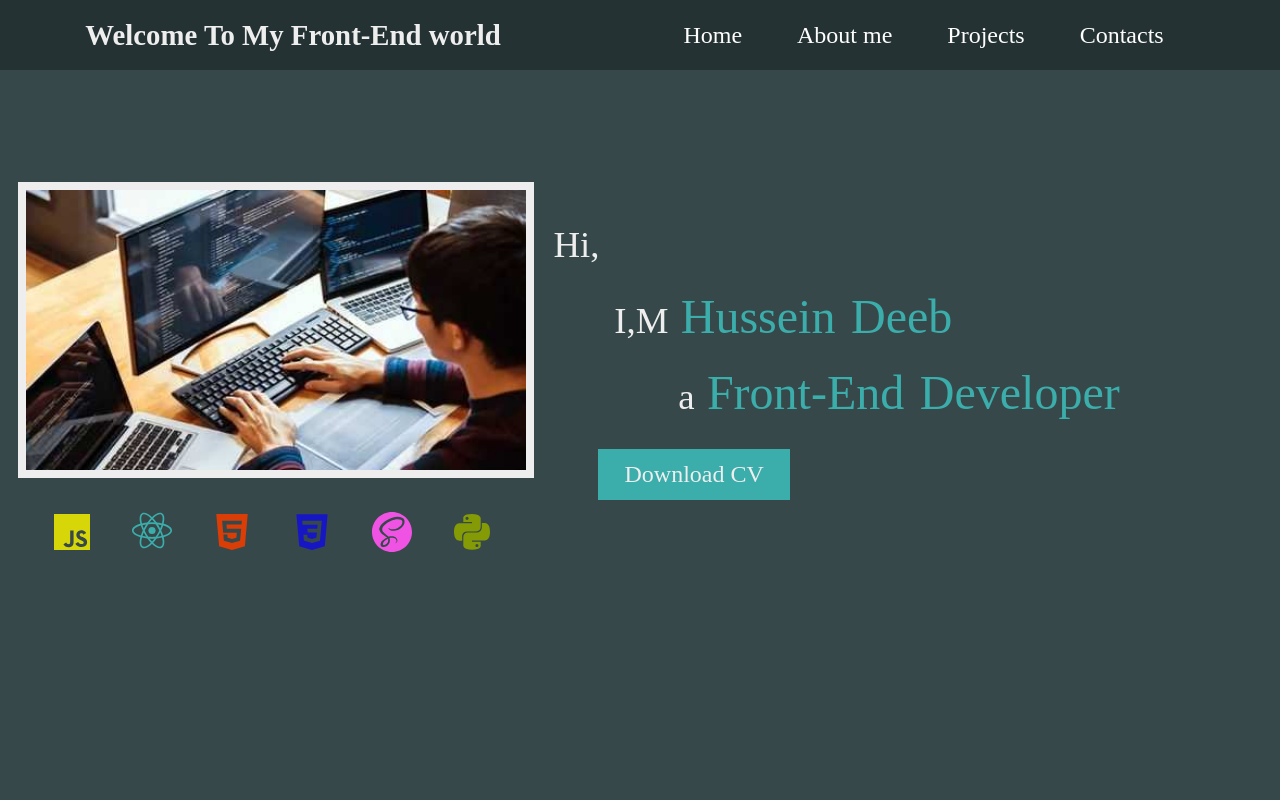
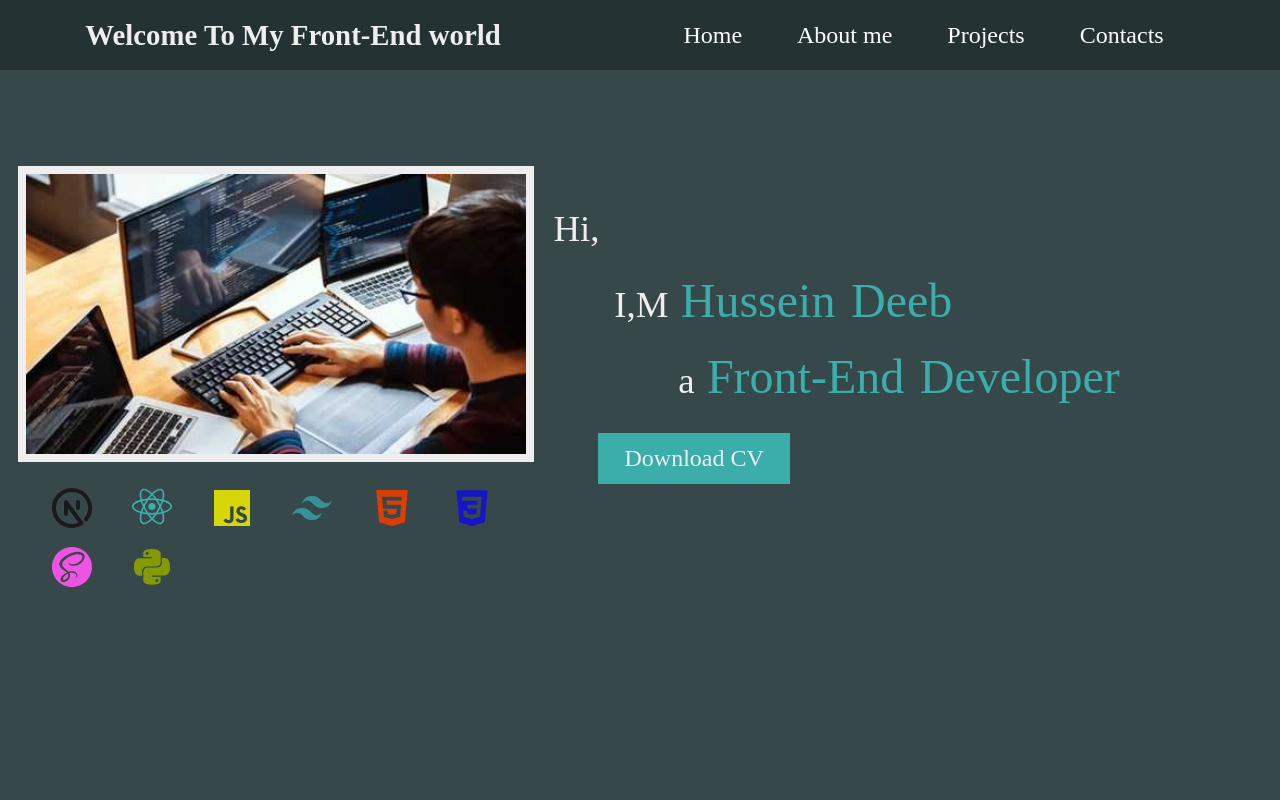
Before and after one commit to Kiritsu0/Portfolio, a React (Create React App) app: page / in a window 1280 px wide. Shown: the top 800 px of the page. Built offline with nearby package versions, Linux system fonts and the light colour scheme.

Commit message:
add skills

```diff
--- a/src/App.js
+++ b/src/App.js
@@ -1,16 +1,18 @@
-import {useState} from 'react'
-import {GrLinkNext} from 'react-icons/gr'
-import {FaGithub} from 'react-icons/fa'
-import {HiOutlineMail} from 'react-icons/hi'
-import {FaPhoneAlt} from 'react-icons/fa'
-import {FaLinkedin} from 'react-icons/fa'
-import {FaSquareXTwitter} from 'react-icons/fa6'
-import {BiLogoJavascript} from 'react-icons/bi'
-import {BiLogoReact} from 'react-icons/bi'
-import {BiLogoHtml5} from 'react-icons/bi'
-import {BiLogoCss3} from 'react-icons/bi'
-import {BiLogoSass} from 'react-icons/bi'
-import {BiLogoPython} from 'react-icons/bi'
+import {useState} from 'react';
+import {GrLinkNext} from 'react-icons/gr';
+import {FaGithub} from 'react-icons/fa';
+import {HiOutlineMail} from 'react-icons/hi';
+import {FaPhoneAlt} from 'react-icons/fa';
+import {FaLinkedin} from 'react-icons/fa';
+import {FaSquareXTwitter} from 'react-icons/fa6';
+import {BiLogoJavascript} from 'react-icons/bi';
+import {BiLogoReact} from 'react-icons/bi';
+import {BiLogoHtml5} from 'react-icons/bi';
+import {BiLogoCss3} from 'react-icons/bi';
+import {BiLogoSass} from 'react-icons/bi';
+import {BiLogoPython} from 'react-icons/bi';
+import { BiLogoTailwindCss } from "react-icons/bi";
+import { TbBrandNextjs } from "react-icons/tb";
 
 function App() {
   const [condition, setCondition] = useState(true)
@@ -62,8 +64,10 @@ function App() {
           </div>
         </div>
         <div className='language-icons'>
+          <span className="programming-tools" id="next"><TbBrandNextjs /></span>
+          <span className="programming-tools" id="react"><BiLogoReact /></span>
           <span className="programming-tools" id="js"><BiLogoJavascript /></span>
-          <span className="programming-tools" id="react"><BiLogoReact /></span>
+          <span className="programming-tools" id="tailwind"><BiLogoTailwindCss /></span>
           <span className="programming-tools" id="html"><BiLogoHtml5 /></span>
           <span className="programming-tools" id="css"><BiLogoCss3 /></span>
           <span className="programming-tools" id="sass"><BiLogoSass /></span>
@@ -164,7 +168,7 @@ function App() {
 
       <div id='contacts'>
         <h1>Contact <span>Me</span></h1>
-        <a href='mailto:husseindeeb162@gmail.com' className='my-contact'><span className='contact-icons'><HiOutlineMail /></span> deebh776@gmail.com</a>
+        <a href='mailto:husseindeeb162@gmail.com' className='my-contact'><span className='contact-icons'><HiOutlineMail /></span> husseindeeb162@gmail.com</a>
         <a href='tel:+16477995004' className='my-contact'><span className='contact-icons'><FaPhoneAlt /></span> +1 (647) 799-5004</a>
         <div className='icons'>
           <a href="https://github.com/Kiritsu0" className='contact-icons' id='media' target='_blank'><FaGithub /></a>
--- a/src/main.css
+++ b/src/main.css
@@ -54,7 +54,7 @@
   display: flex;
   justify-content: space-around;
   align-items: center;
-  padding-top: 10rem;
+  padding-top: 9rem;
   color: #eee;
 }
 #home .identification #image-1 {
@@ -93,7 +93,8 @@
   font-size: 2.5rem;
 }
 #home .language-icons {
-  margin: 0.5rem 0 0 1rem;
+  margin-left: 1rem;
+  max-width: 30rem;
 }
 #home .language-icons .programming-tools {
   font-size: 3rem;
@@ -121,6 +122,12 @@
 }
 #home .language-icons #python {
   color: rgb(132, 155, 5);
+}
+#home .language-icons #tailwind {
+  color: #369199;
+}
+#home .language-icons #next {
+  color: #1b1a1a;
 }
 #home .download {
   text-decoration: none;
--- a/src/main.scss
+++ b/src/main.scss
@@ -71,7 +71,7 @@ $project-fontsize-before: 1.4rem;
         display: flex;
         justify-content: space-around;
         align-items: center;
-        padding-top: 10rem;
+        padding-top: 9rem;
         color: #eee;
 
         & #image-1 {
@@ -118,7 +118,8 @@ $project-fontsize-before: 1.4rem;
     }
 
     .language-icons {
-        margin: 0.5rem 0 0 1rem;
+        margin-left: 1rem;
+        max-width: 30rem;
 
         & .programming-tools {
             font-size: 3rem;
@@ -153,6 +154,14 @@ $project-fontsize-before: 1.4rem;
 
         #python {
             color: rgb(132, 155, 5)
+        }
+
+        #tailwind {
+            color: #369199;
+        }
+
+        #next {
+            color:#1b1a1a;
         }
     }
     .download {
```
Also changed, not shown: 1 other file (tests, documents, lock files or other folders).
